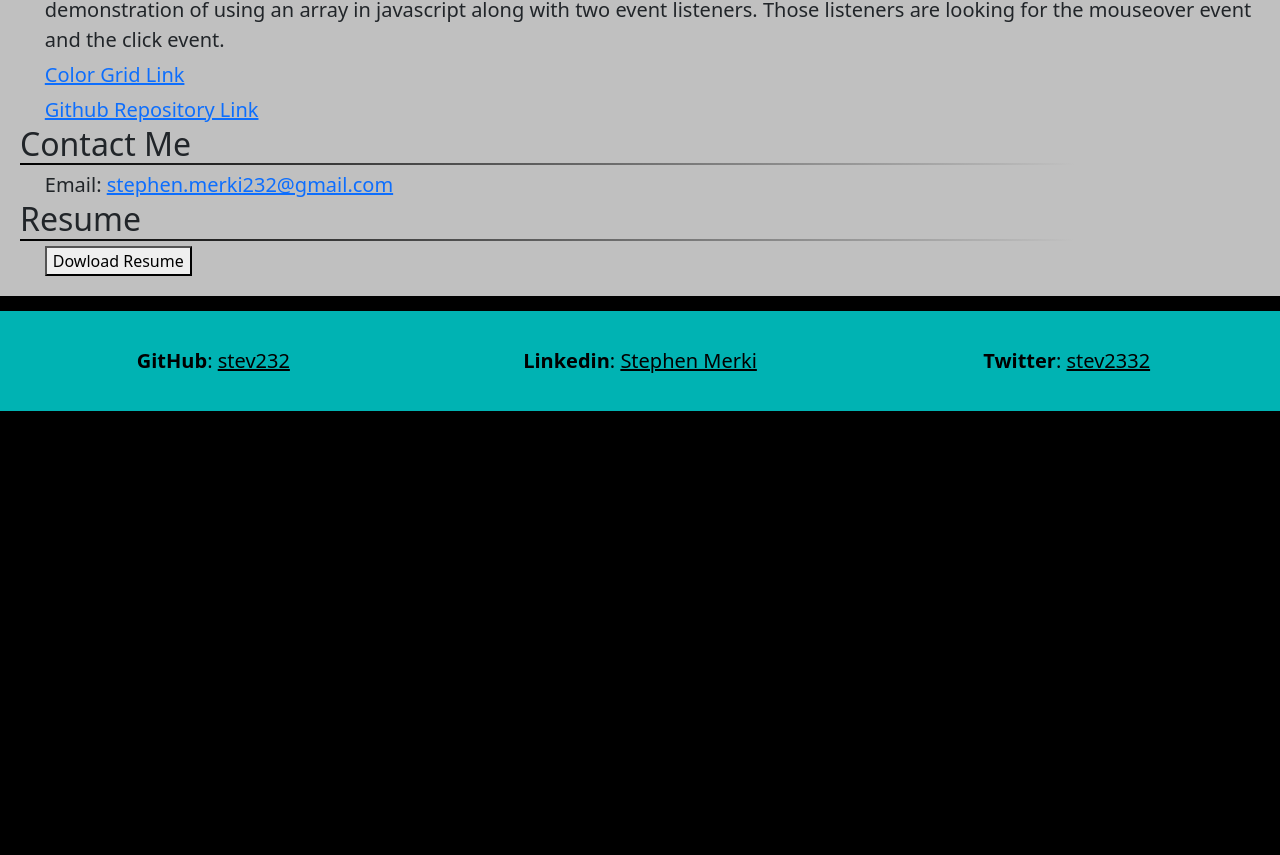
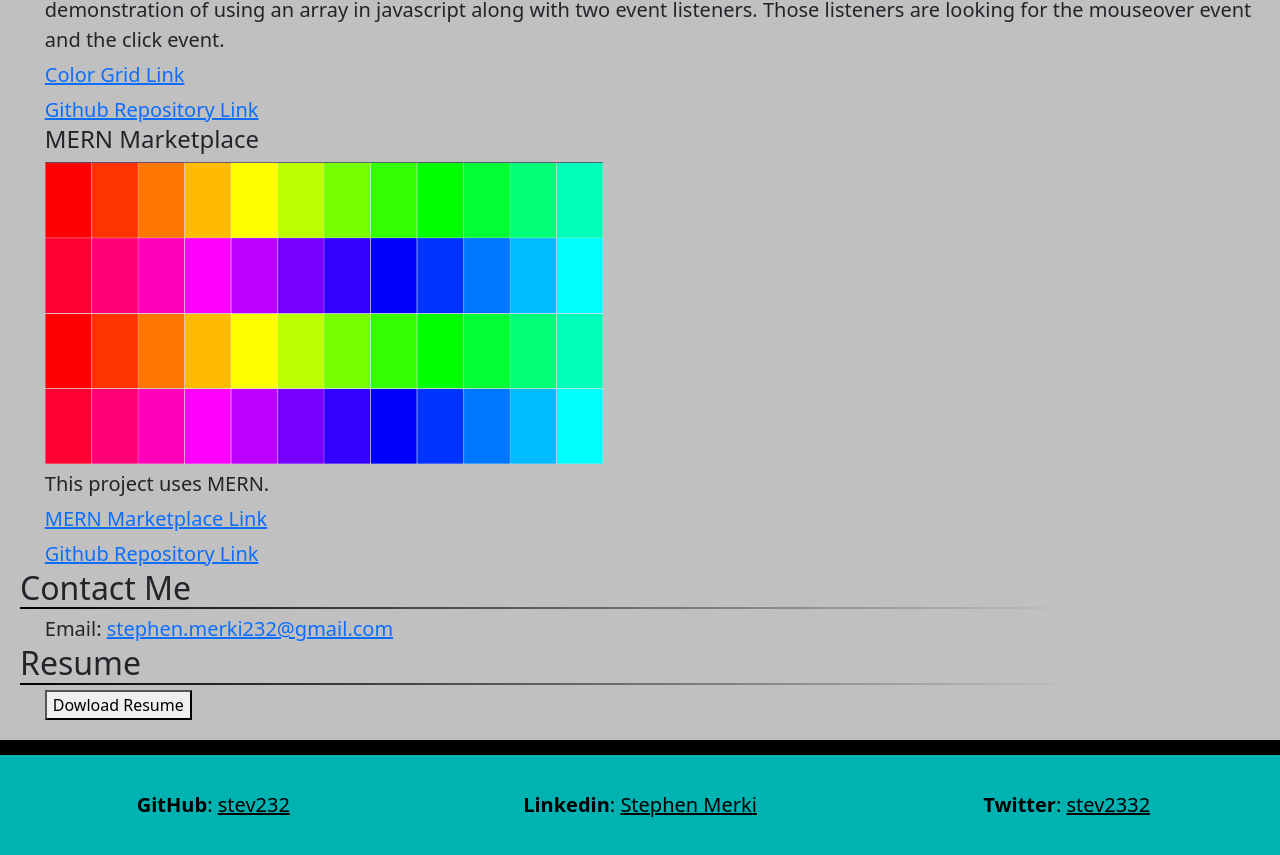
Before and after one commit to stev232/stev232sPortfolio, a React (Create React App) app: page / in a window 1280 px wide. Shown: the part 4219-5074 px from the top of the page. Before the commit the page ends 4630 px from the top, so only its background shows below. Built offline with nearby package versions, Linux system fonts and the light colour scheme; the HTML template or start-up script is replaced by a standard one.

Commit message:
Added MERN Marketplace to my portfolio.

```diff
--- a/src/components/Section.js
+++ b/src/components/Section.js
@@ -127,6 +127,17 @@ function Section() {
       <p>
         <a href="https://github.com/stev232/Stev232sColorGrid" target="_blank" rel="noreferrer">Github Repository Link</a>
       </p>
+      <h3>MERN Marketplace</h3>
+      <a href="https://pacific-dawn-34240.herokuapp.com/" target="_blank" rel="noreferrer"><img src={images["colorGrid"]} alt="Screenshot of my personal project with website name of Stev232s ColorGrid" className="screenShot" id="imgColorGrid" /></a>
+      <p>
+        This project uses MERN.
+      </p>
+      <p>
+        <a href="https://pacific-dawn-34240.herokuapp.com/" target="_blank" rel="noreferrer">MERN Marketplace Link</a>
+      </p>
+      <p>
+        <a href="https://github.com/gpkarlsson/E_commerce_Placeholder" target="_blank" rel="noreferrer">Github Repository Link</a>
+      </p>
       <h2 id="contact">Contact Me</h2>
       <p>Email: <a href="mailto:stephen.merki232@gmail.com">stephen.merki232@gmail.com</a></p>
       <h2 id="resume">Resume</h2>
```
